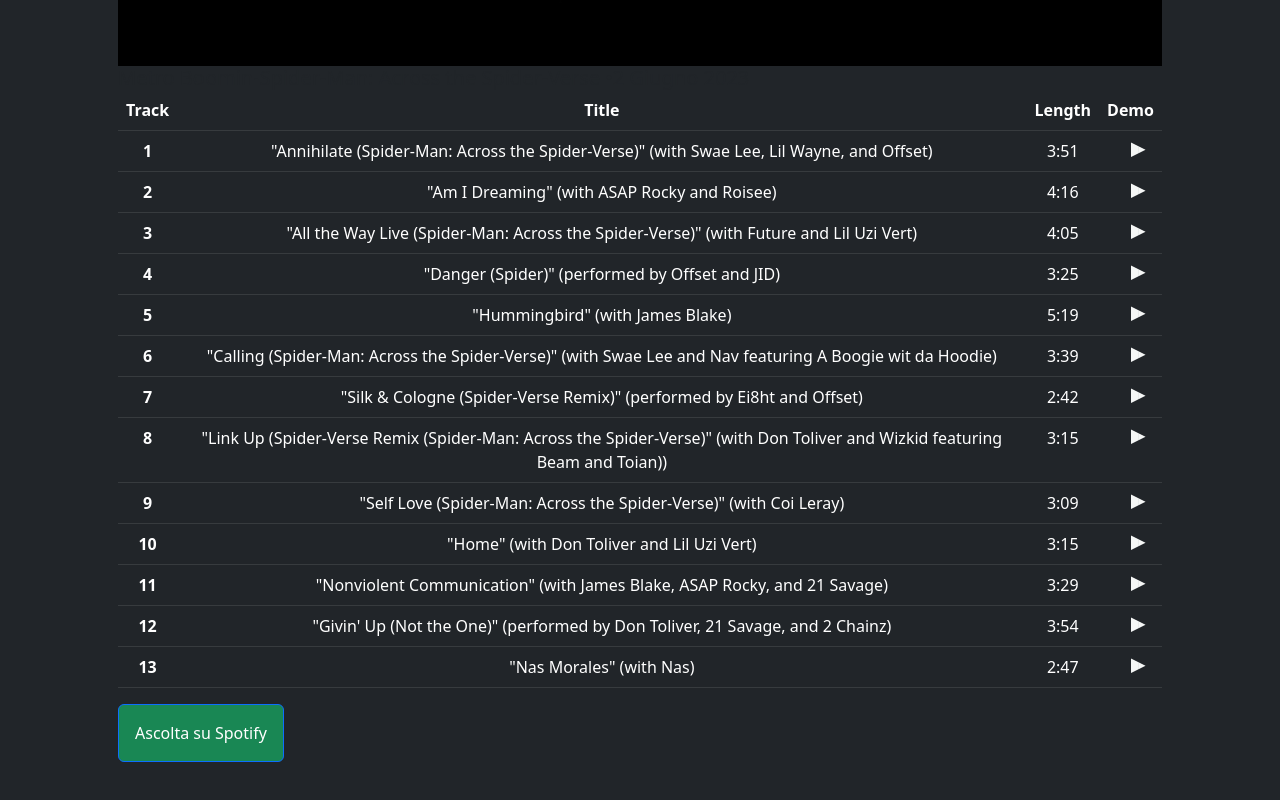
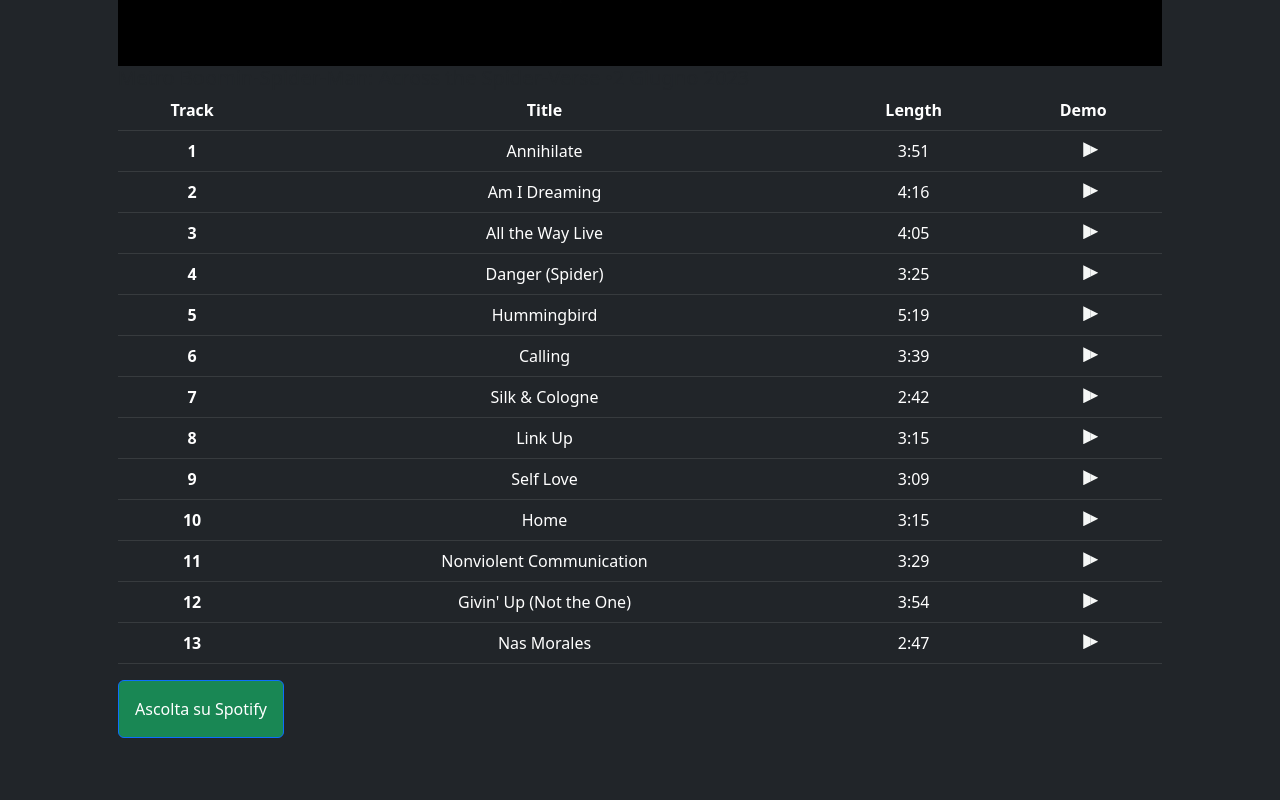
Before and after one commit to AndreZer0/Bootstrap1, a plain HTML site: page index.html in a window 1280 px wide. Shown: the part 4094-4894 px from the top of the page. Drawn offline with nearby package versions, Linux system fonts and the light colour scheme.

Commit message:
cambio html

```diff
--- a/index.html
+++ b/index.html
@@ -241,7 +241,7 @@
                 <img src="metro.webp" class="card-img-top" alt="...">
                 <div class="card-body">
                   <h5 class="card-title">Metro Boomin-Spider-Man: Across the Spider-Verse •2 Giugno 2023</h5>
-                  <table class="table table-dark text-center">
+                  <table class="table table-dark text-center" >
                     <thead>
                       <tr>
                         <th scope="col">Track</th>
@@ -253,7 +253,7 @@
                     <tbody>
                       <tr>
                         <th scope="row">1</th>
-                        <td>"Annihilate (Spider-Man: Across the Spider-Verse)" (with Swae Lee, Lil Wayne, and Offset)</td>
+                        <td>Annihilate</td>
                         <td>3:51</td>
                         <td>
                             <span id="play-button-container">
@@ -264,7 +264,7 @@
                      </tr>
                       <tr>
                         <th scope="row">2</th>
-                        <td>"Am I Dreaming" (with ASAP Rocky and Roisee)</td>
+                        <td>Am I Dreaming</td>
                         <td>4:16</td>
                         <td>
                             <span id="play-button-container">
@@ -275,7 +275,7 @@
                       </tr>
                       <tr>
                         <th scope="row">3</th>
-                        <td>"All the Way Live (Spider-Man: Across the Spider-Verse)" (with Future and Lil Uzi Vert)</td>
+                        <td>All the Way Live</td>
                         <td>4:05</td>
                         <td>
                             <span id="play-button-container">
@@ -286,7 +286,7 @@
                        </tr>
                       <tr>
                         <th scope="row">4</th>
-                        <td>"Danger (Spider)" (performed by Offset and JID)</td>
+                        <td>Danger (Spider)</td>
                         <td>3:25</td>
                         <td>
                             <span id="play-button-container">
@@ -297,7 +297,7 @@
                       </tr>
                       <tr>
                         <th scope="row">5</th>
-                        <td>"Hummingbird" (with James Blake)</td>
+                        <td>Hummingbird</td>
                         <td>5:19</td>
                         <td>
                             <span id="play-button-container">
@@ -308,7 +308,7 @@
                       </tr>
                       <tr>
                         <th scope="row">6</th>
-                        <td>"Calling (Spider-Man: Across the Spider-Verse)" (with Swae Lee and Nav featuring A Boogie wit da Hoodie)</td>
+                        <td>Calling</td>
                         <td>3:39</td>
                         <td>
                             <span id="play-button-container">
@@ -319,7 +319,7 @@
                       </tr>
                       <tr>
                         <th scope="row">7</th>
-                        <td>"Silk & Cologne (Spider-Verse Remix)" (performed by Ei8ht and Offset)</td>
+                        <td>Silk & Cologne</td>
                         <td>2:42</td>
                         <td>
                             <span id="play-button-container">
@@ -330,7 +330,7 @@
                       </tr>
                       <tr>
                         <th scope="row">8</th>
-                        <td>"Link Up (Spider-Verse Remix (Spider-Man: Across the Spider-Verse)" (with Don Toliver and Wizkid featuring Beam and Toian))</td>
+                        <td>Link Up</td>
                         <td>3:15</td>
                         <td>
                             <span id="play-button-container">
@@ -340,7 +340,7 @@
                          </td>
                       </tr>
                       <th scope="row">9</th>
-                        <td>"Self Love (Spider-Man: Across the Spider-Verse)" (with Coi Leray)</td>
+                        <td>Self Love</td>
                         <td>3:09</td>
                         <td>
                             <span id="play-button-container">
@@ -350,7 +350,7 @@
                          </td>
                       </tr>
                       <th scope="row">10</th>
-                        <td>"Home" (with Don Toliver and Lil Uzi Vert)</td>
+                        <td>Home</td>
                         <td>3:15</td>
                         <td>
                             <span id="play-button-container">
@@ -360,7 +360,7 @@
                          </td>
                       </tr>
                       <th scope="row">11</th>
-                        <td>"Nonviolent Communication" (with James Blake, ASAP Rocky, and 21 Savage)</td>
+                        <td>Nonviolent Communication</td>
                         <td>3:29</td>
                         <td>
                             <span id="play-button-container">
@@ -370,7 +370,7 @@
                          </td>
                       </tr>
                       <th scope="row">12</th>
-                        <td>"Givin' Up (Not the One)" (performed by Don Toliver, 21 Savage, and 2 Chainz)</td>
+                        <td>Givin' Up (Not the One)</td>
                         <td>3:54</td>
                         <td>
                             <span id="play-button-container">
@@ -380,7 +380,7 @@
                          </td>
                       </tr>
                       <th scope="row">13</th>
-                        <td>"Nas Morales" (with Nas)</td>
+                        <td>Nas Morales</td>
                         <td>2:47</td>
                         <td>
                             <span id="play-button-container">
```
